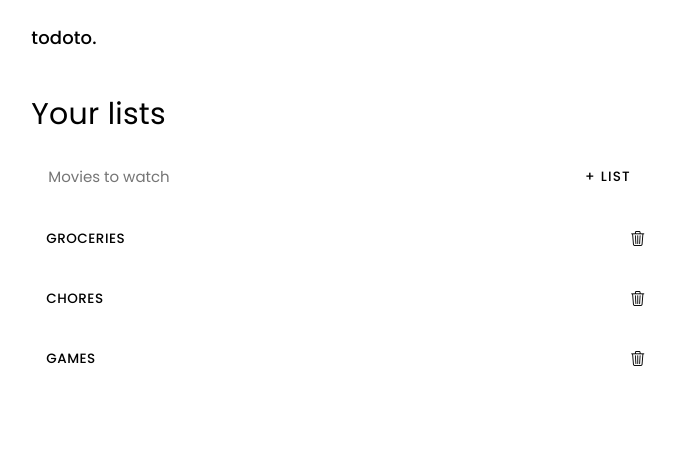
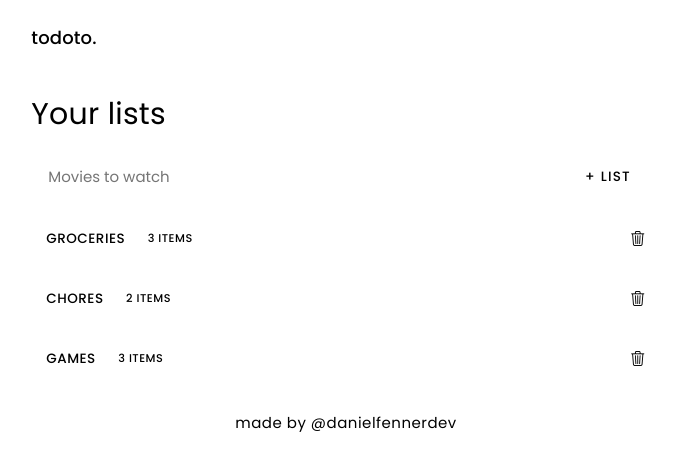
Before and after one commit to DanielcFenner/todoto, a React (Create React App) app: page / in a window 1280 px wide. Shown: the top 470 px of the page, without its empty margins (294-969 px from the left). Built offline with nearby package versions, Linux system fonts and the light colour scheme.

Commit message:
List counts, basic form validations, list UI rework, footer added

```diff
--- a/src/App.js
+++ b/src/App.js
@@ -2,6 +2,7 @@ import React from "react";
 import Header from "./components/Header";
 import List from "./components/List";
 import Lists from "./components/Lists";
+import Footer from "./components/Footer";
 
 const fakeData = {
   Groceries: [
@@ -128,6 +129,8 @@ function App() {
           removeList={removeList}
         />
       )}
+
+      <Footer />
     </div>
   );
 }
--- /dev/null
+++ b/src/components/Footer.css
@@ -0,0 +1,17 @@
+footer {
+  background-color: var(--blue3);
+  display: flex;
+  justify-content: center;
+}
+
+footer a {
+  padding: 1rem;
+  text-decoration: none;
+  color: var(--blue12);
+  width: 100%;
+  text-align: center;
+}
+
+footer a:hover {
+  background-color: var(--blue4);
+}
--- /dev/null
+++ b/src/components/Footer.js
@@ -0,0 +1,12 @@
+import React from "react";
+import "./Footer.css";
+
+export default function Footer() {
+  return (
+    <footer>
+      <a href="https://www.danielfenner.dev" target="_blank">
+        made by @danielfennerdev
+      </a>
+    </footer>
+  );
+}
--- a/src/components/List.css
+++ b/src/components/List.css
@@ -73,24 +73,37 @@
 }
 
 .list--item {
-  padding: 0.5rem;
   border-radius: 0.5rem;
-  background-color: var(--blue2);
+  background-color: var(--blue3);
   display: flex;
+  justify-content: space-between;
   align-items: center;
   gap: 1rem;
 }
 
+.list--item p {
+  text-indent: 1rem;
+}
+
 .list--item:hover {
-  background-color: var(--blue3);
+  background-color: var(--blue4);
 }
 
 .list--itemTick {
-  border-color: var(--blue9);
-  border-width: 2px;
-  border-style: solid;
   width: 1rem;
   height: 1rem;
-  border-radius: 0.5rem;
+  padding: 0.75rem;
+  background-color: var(--blue4);
+  border-top-right-radius: 0.5rem;
+  border-bottom-right-radius: 0.5rem;
   cursor: pointer;
+  display: flex;
+  align-items: center;
+  justify-content: center;
+  font-size: 1.5rem;
+  color: var(--blue11);
 }
+
+.list--itemTick:hover {
+  background-color: var(--blue5);
+}
--- a/src/components/List.js
+++ b/src/components/List.js
@@ -14,11 +14,13 @@ export default function List({
   const renderList = list.map((listItem) => {
     return (
       <div key={listItem.id} className="list--item">
+        <p>{listItem.name}</p>
         <div
           className="list--itemTick"
           onClick={() => removeListItem(listItem.id)}
-        ></div>
-        <p>{listItem.name}</p>
+        >
+          <i className="bi bi-check"></i>
+        </div>
       </div>
     );
   });
@@ -31,6 +33,9 @@ export default function List({
 
   function handleAddListItem(e) {
     e.preventDefault();
+    if (formValue.length === 0 || formValue.length > 30) {
+      return;
+    }
     addListItem(formValue);
     setFormValue("");
   }
--- a/src/components/Lists.css
+++ b/src/components/Lists.css
@@ -64,3 +64,17 @@
   background-size: 125%;
   background-position: 20%;
 }
+
+.lists--item {
+  display: flex;
+  align-items: center;
+  gap: 1rem;
+}
+
+.lists--amount {
+  background-color: var(--blue9);
+  color: var(--blue1);
+  padding: 0.5rem;
+  border-radius: 1rem;
+  font-size: 0.75rem;
+}
--- a/src/components/Lists.js
+++ b/src/components/Lists.js
@@ -23,7 +23,7 @@ export default function Lists({
   }
 
   const listsElement = [];
-  for (let list in lists) {
+  for (let [list, listItems] of Object.entries(lists)) {
     listsElement.push(
       <div
         key={list}
@@ -32,6 +32,7 @@ export default function Lists({
       >
         <div className="lists--item">
           <p>{list}</p>
+          <div className="lists--amount">{listItems.length} items</div>
         </div>
         <i className="bi bi-trash3" id={list} onClick={handleRemoveList}></i>
       </div>
@@ -40,8 +41,25 @@ export default function Lists({
 
   function handleAddList(e) {
     e.preventDefault();
-    addList(formValue);
+    if (
+      formValue.length === 0 ||
+      formValue.length > 30 ||
+      listExistBool(formValue)
+    ) {
+      return;
+    }
+    addList(formValue.toUpperCase());
     setFormValue("");
+  }
+
+  function listExistBool(value) {
+    let bool = false;
+    for (let list in lists) {
+      if (value.toUpperCase() === list.toUpperCase()) {
+        bool = true;
+      }
+    }
+    return bool;
   }
 
   function handleRemoveList(e) {
```
